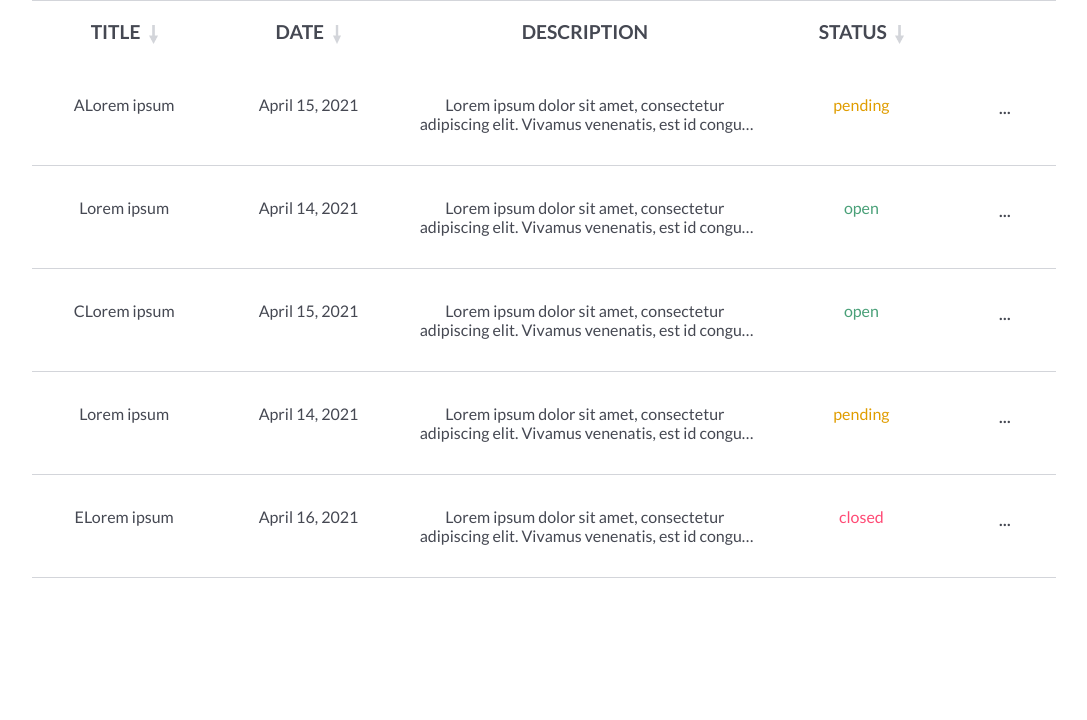
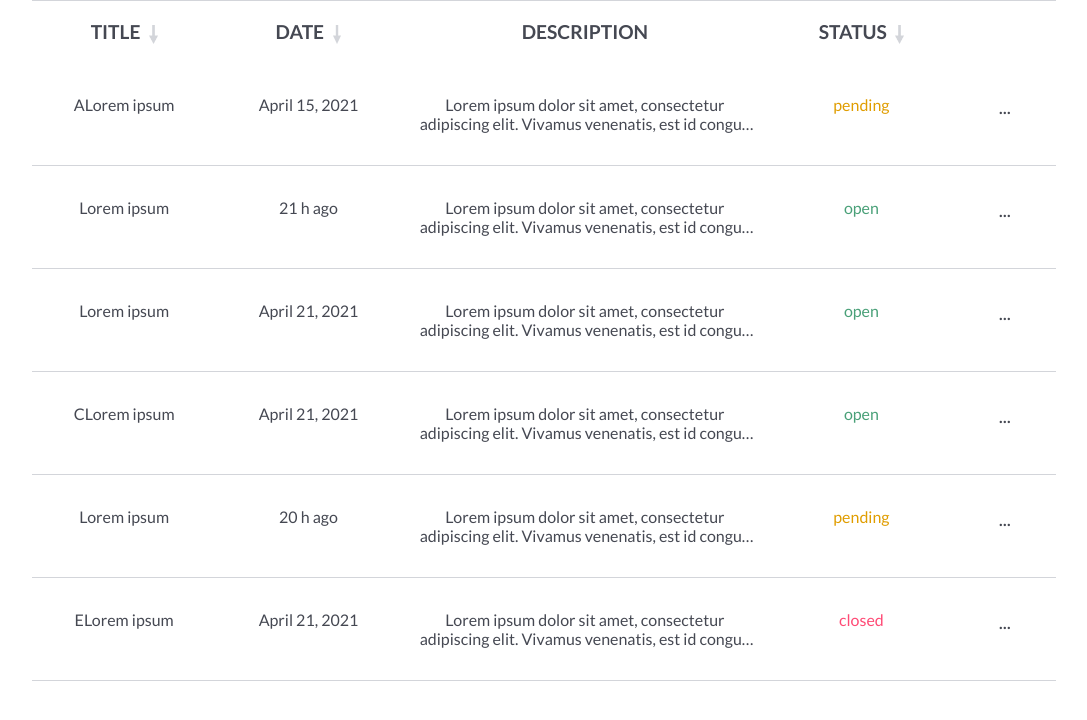
Before and after one commit to wojciechlasak/issue-tracker, a React (Create React App) app: page / in a window 1280 px wide. Shown: the top 720 px of the page, without its empty margins (96-1183 px from the left). Built offline with nearby package versions, Linux system fonts and the light colour scheme.

Commit message:
changed getDate calculation

```diff
--- a/src/constants/data.js
+++ b/src/constants/data.js
@@ -15,7 +15,15 @@ export const ISSUES = [
     title: 'Lorem ipsum',
     description:
       'Lorem ipsum dolor sit amet, consectetur adipiscing elit. Vivamus venenatis, est id congue ultrices, nunc quam tempus mauris, quis blandit augue elit eu enim. Nulla gravida nibh ex, quis sollicitudin enim eleifend at. Praesent sit amet augue cursus, aliquet diam et, euismod diam. Fusce placerat est scelerisque sem maximus feugiat.',
-    created_date: 1618371915000,
+    created_date: 1619092055000,
+    status: STATUS.OPEN,
+  },
+  {
+    id: uuid4(),
+    title: 'Lorem ipsum',
+    description:
+      'Lorem ipsum dolor sit amet, consectetur adipiscing elit. Vivamus venenatis, est id congue ultrices, nunc quam tempus mauris, quis blandit augue elit eu enim. Nulla gravida nibh ex, quis sollicitudin enim eleifend at. Praesent sit amet augue cursus, aliquet diam et, euismod diam. Fusce placerat est scelerisque sem maximus feugiat.',
+    created_date: 1619048855000,
     status: STATUS.OPEN,
   },
   {
@@ -23,7 +31,7 @@ export const ISSUES = [
     title: 'CLorem ipsum',
     description:
       'Lorem ipsum dolor sit amet, consectetur adipiscing elit. Vivamus venenatis, est id congue ultrices, nunc quam tempus mauris, quis blandit augue elit eu enim. Nulla gravida nibh ex, quis sollicitudin enim eleifend at. Praesent sit amet augue cursus, aliquet diam et, euismod diam. Fusce placerat est scelerisque sem maximus feugiat.',
-    created_date: 1618491915000,
+    created_date: 1619041655000,
     status: STATUS.OPEN,
   },
   {
@@ -31,7 +39,7 @@ export const ISSUES = [
     title: 'Lorem ipsum',
     description:
       'Lorem ipsum dolor sit amet, consectetur adipiscing elit. Vivamus venenatis, est id congue ultrices, nunc quam tempus mauris, quis blandit augue elit eu enim. Nulla gravida nibh ex, quis sollicitudin enim eleifend at. Praesent sit amet augue cursus, aliquet diam et, euismod diam. Fusce placerat est scelerisque sem maximus feugiat.',
-    created_date: 1618421915000,
+    created_date: 1619092860000,
     status: STATUS.PENDING,
   },
   {
@@ -39,7 +47,7 @@ export const ISSUES = [
     title: 'ELorem ipsum',
     description:
       'Lorem ipsum dolor sit amet, consectetur adipiscing elit. Vivamus venenatis, est id congue ultrices, nunc quam tempus mauris, quis blandit augue elit eu enim. Nulla gravida nibh ex, quis sollicitudin enim eleifend at. Praesent sit amet augue cursus, aliquet diam et, euismod diam. Fusce placerat est scelerisque sem maximus feugiat.',
-    created_date: 1618571915000,
+    created_date: 1619028060000,
     status: STATUS.CLOSED,
   },
 ];
--- a/src/utils/getDate.js
+++ b/src/utils/getDate.js
@@ -13,31 +13,19 @@ const monthNames = [
   'December',
 ];
 
-function sameDay(d1, d2) {
-  return (
-    d1.getFullYear() === d2.getFullYear() &&
-    d1.getMonth() === d2.getMonth() &&
-    d1.getDate() === d2.getDate()
-  );
+function diffMinutes(d2, d1) {
+  var diff = (d2.getTime() - d1.getTime()) / 1000;
+  diff /= 60;
+  return Math.abs(Math.round(diff));
 }
 
-function correctTime(d, eventTimezoneOffset) {
-  let timeCorrection = d.getTimezoneOffset() - eventTimezoneOffset;
-  d.setMinutes(d.getMinutes() + timeCorrection);
-}
-
-export function getDate(eventDate, eventTimezoneOffset = 2) {
+export function getDate(eventDate) {
   let d = new Date(eventDate);
   let now = new Date();
-  correctTime(d, eventTimezoneOffset);
-  correctTime(now, eventTimezoneOffset);
+  let diff = diffMinutes(d, now);
 
-  if (sameDay(d, now)) {
-    let offsetDate = new Date(now - d);
-    let hours = offsetDate.getHours();
-    let minutes = offsetDate.getMinutes();
-    return hours === 0 ? `${hours} h ago` : `${minutes} min ago`;
-  }
+  if (diff < 1440)
+    return diff > 60 ? `${Math.round(diff / 60)} h ago` : `${diff} min ago`;
 
   return `${monthNames[d.getMonth()]} ${d.getDate()}, ${d.getFullYear()}`;
 }
```
